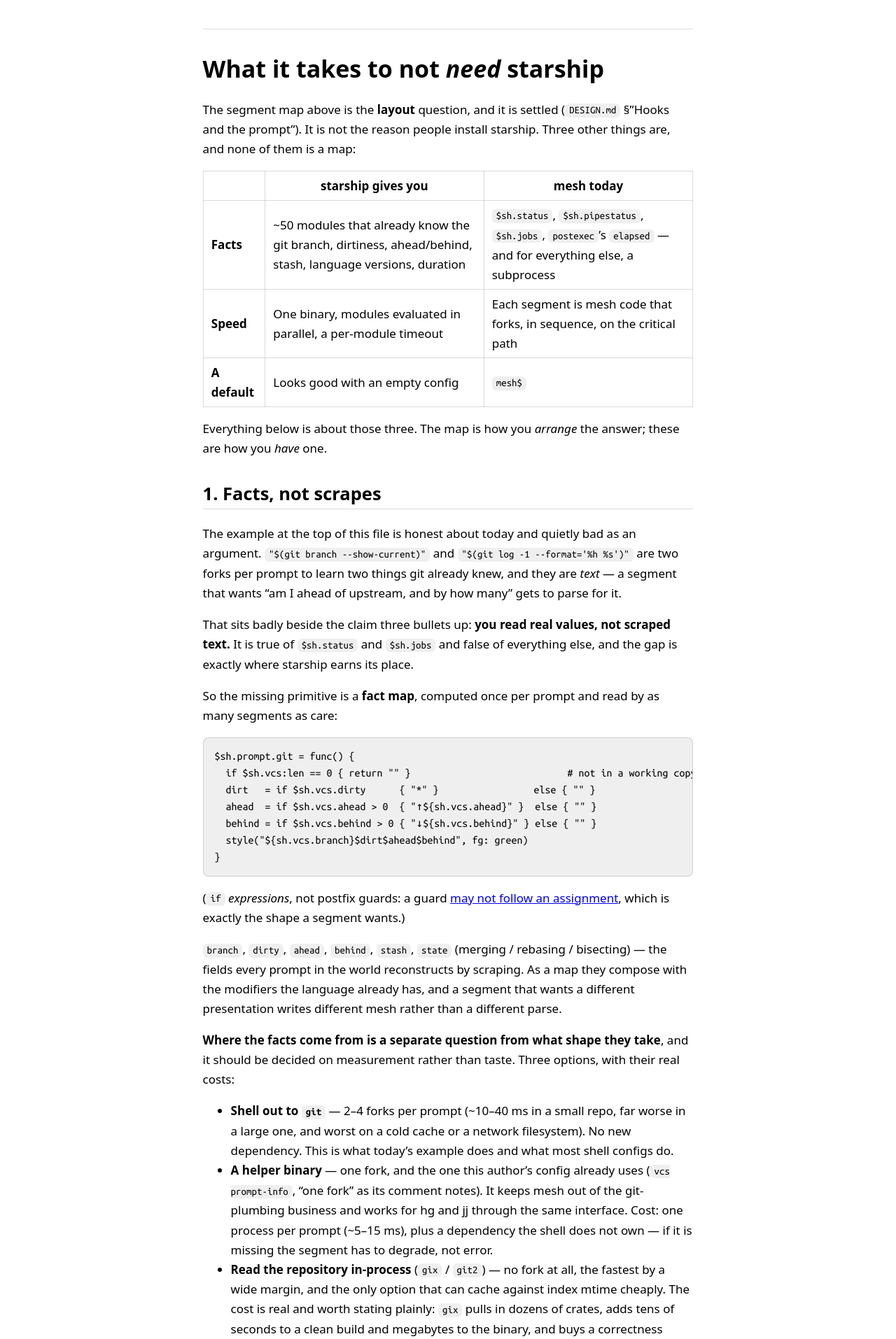
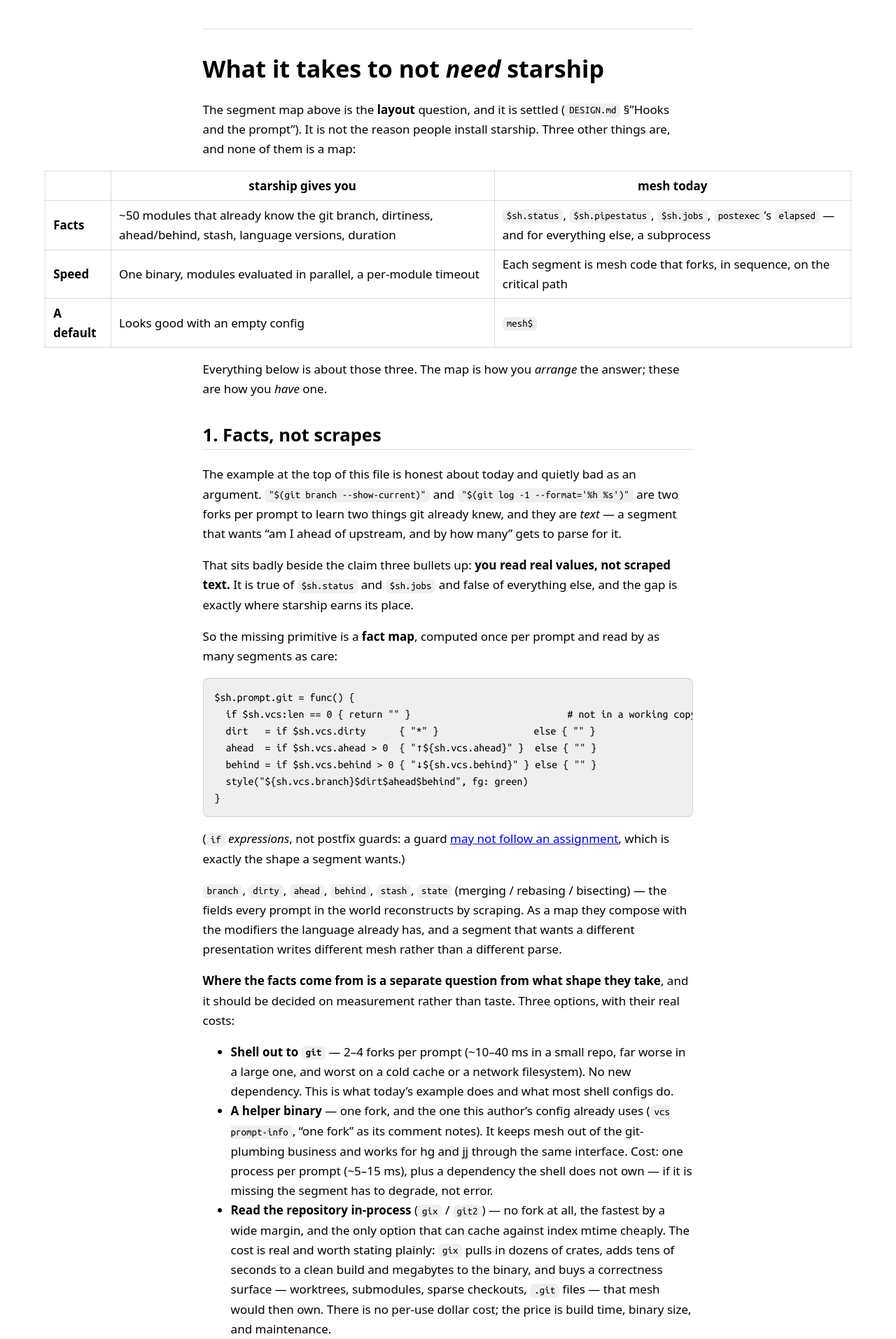
Before and after one commit to mikelward/mesh, a Jekyll site: the page built from docs/PROMPT.md, in a window 1280 px wide. Shown: the part 2200-4114 px from the top of the page at 70% size. Built offline with Jekyll 4.4.1, drawn with Linux system fonts in a browser that asks for light colours; our own code applies the rules of GitHub Pages for plain Markdown files.

Commit message:
Let wide tables outgrow the prose column on the docs site
The Pages layout caps the body at 46rem, which suits prose but squeezes
the six-shell comparison tables: measured at a 1280px viewport, the
at-a-glance table compressed to 800px, wrapped most cells onto two lines,
and still hid 99px behind a horizontal scrollbar.

Sizing the table to max-content and breaking it out of the column,
centered, lets it lay out at its natural 1152px and fit with no scrolling
and far less wrapping. The 72rem cap keeps it readable on a wide monitor,
and overflow-x is retained for viewports too narrow even for that — a
phone still scrolls, measured identical to before at 390px.

Applies to every table on the site, so narrow ones are now centered
rather than left-aligned. Scoping it per-table would need a kramdown IAL
({: .wide}), which renders as literal text on github.com.

docs/_layouts/default.html:75.

```diff
--- a/docs/_layouts/default.html
+++ b/docs/_layouts/default.html
@@ -72,7 +72,21 @@
       border-left: 3px solid var(--rule);
       opacity: .85;
     }
-    table { border-collapse: collapse; display: block; overflow-x: auto; }
+    /* The 46rem prose column is too narrow for the six-shell comparison tables,
+       which get squeezed and then scroll. Let a table size to its content and
+       break out of the column, centered on the same axis, capped so it stays
+       readable on a wide monitor. It still scrolls when even that is too narrow
+       — a phone, mostly. */
+    table {
+      border-collapse: collapse;
+      display: block;
+      width: max-content;
+      max-width: min(calc(100vw - 2.2rem), 72rem);
+      overflow-x: auto;
+      position: relative;
+      left: 50%;
+      transform: translateX(-50%);
+    }
     th, td { border: 1px solid var(--rule); padding: .4rem .7rem; }
     img { max-width: 100%; }
   </style>
```
